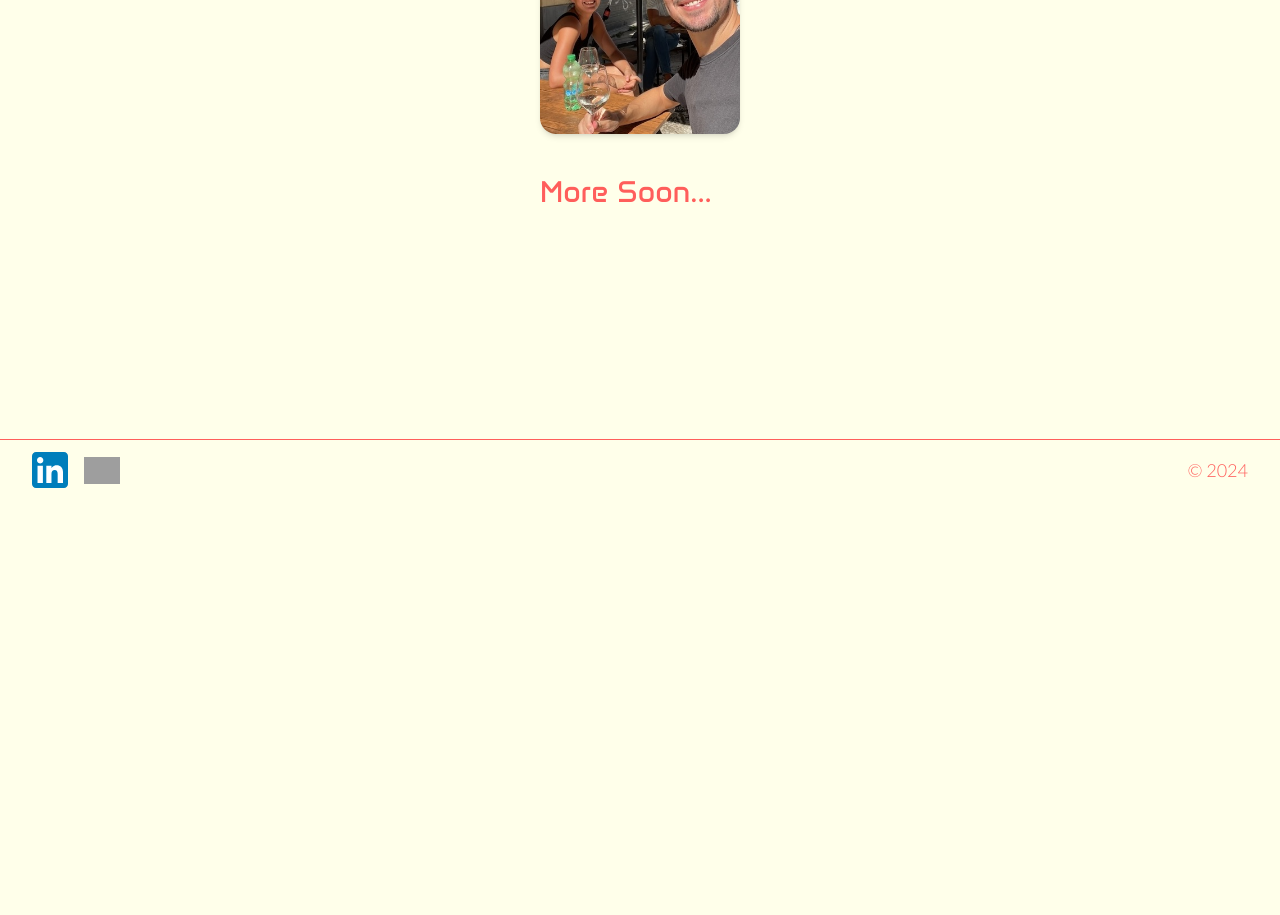
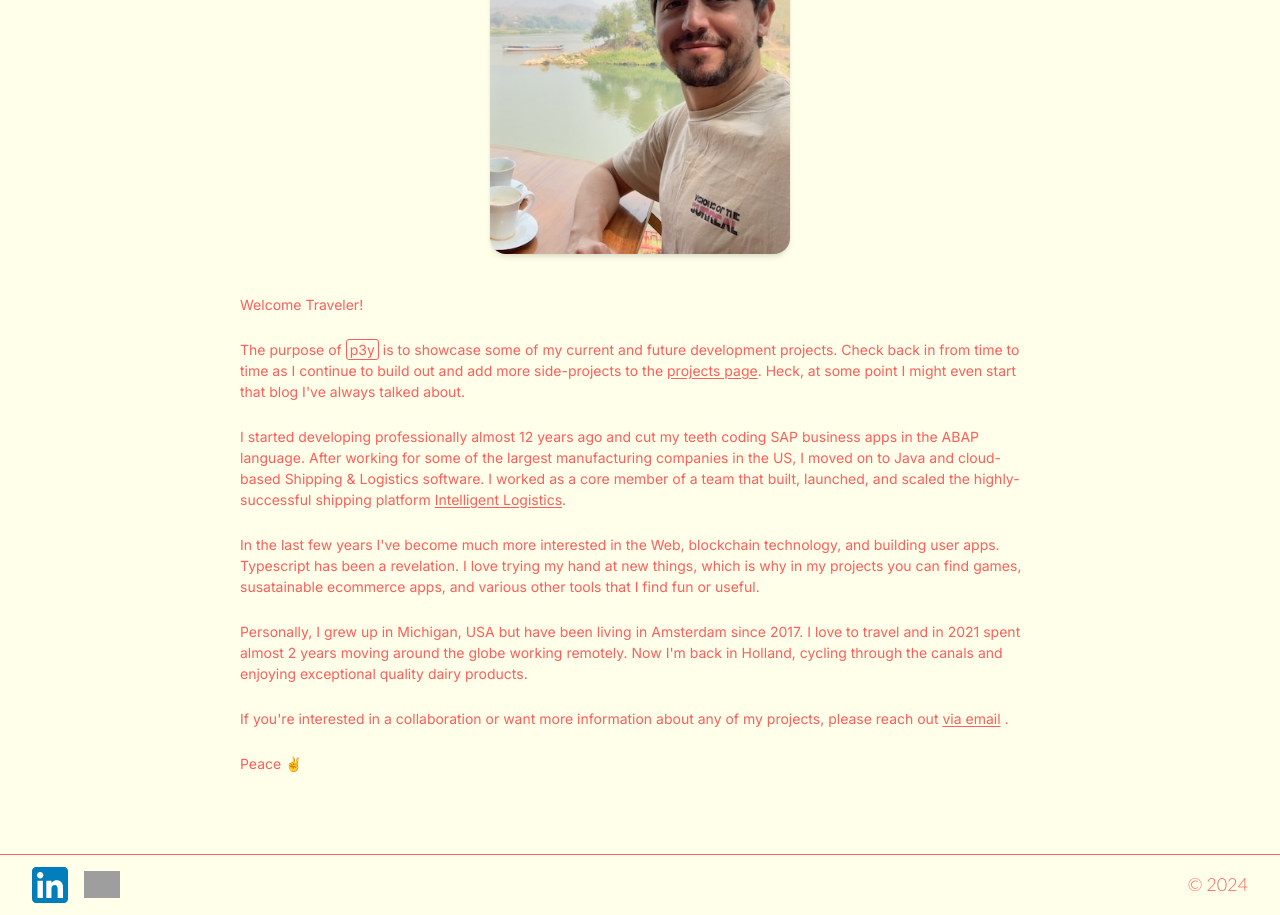
Before and after one commit to alexp3y/p3y, a Next.js app: page /about in a window 1280 px wide. Shown: the part 300-1215 px from the top of the page. Before the commit the page ends 800 px from the top, so only its background shows below. Built offline with nearby package versions, Linux system fonts and the light colour scheme; grey boxes are pictures that could not be loaded.

Commit message:
Added about section and improve projects

```diff
--- a/src/app/about/page.tsx
+++ b/src/app/about/page.tsx
@@ -6,17 +6,78 @@ export default function AboutPage() {
   return (
     <main className="flex min-h-screen flex-col items-center justify-between">
       <NavBar />
-      <div className="flex flex-col text-black flex-grow justify-start text-p3y-red p-10">
-        <h1 className="pb-10 text-3xl text-center">About Me</h1>
+      <div className="flex flex-col text-black flex-grow justify-start text-p3y-red p-10 items-center">
+        <h1 className="pb-10 text-3xl text-center">About</h1>
         <Image
           priority
           className="rounded-2xl shadow-md"
-          src="/images/about.jpeg"
-          width={200}
+          src="/images/IMG_4935.jpeg"
+          width={300}
           height={400}
           alt="about"
         />
-        <h3 className="py-10 text-p3y-red anta text-3xl">More Soon...</h3>
+        <div className="flex flex-col gap-y-6 py-10 text-[14px] max-w-[800px]">
+          <p>Welcome Traveler!</p>
+          <p>
+            The purpose of{' '}
+            <span className="border border-p3y-red rounded-[3px] py-[1px] px-[3px]">
+              p3y
+            </span>{' '}
+            is to showcase some of my current and future development projects.
+            Check back in from time to time as I continue to build out and add
+            more side-projects to the{' '}
+            <a className="underline underline-offset-2" href="/projects">
+              projects page
+            </a>
+            . Heck, at some point I might even start that blog I've always
+            talked about.
+          </p>
+          <p>
+            I started developing professionally almost 12 years ago and cut my
+            teeth coding SAP business apps in the ABAP language. After working
+            for some of the largest manufacturing companies in the US, I moved
+            on to Java and cloud-based Shipping & Logistics software. I worked
+            as a core member of a team that built, launched, and scaled the
+            highly-successful shipping platform{' '}
+            <a
+              className="underline underline-offset-2"
+              href="https://www.youtube.com/watch?v=Z1ipZmUjYvs"
+              target="_blank"
+              rel="noreferrer"
+            >
+              Intelligent Logistics
+            </a>
+            .
+          </p>
+          <p>
+            In the last few years I've become much more interested in the Web,
+            blockchain technology, and building user apps. Typescript has been a
+            revelation. I love trying my hand at new things, which is why in my
+            projects you can find games, susatainable ecommerce apps, and
+            various other tools that I find fun or useful.
+          </p>
+          <p>
+            Personally, I grew up in Michigan, USA but have been living in
+            Amsterdam since 2017. I love to travel and in 2021 spent almost 2
+            years moving around the globe working remotely. Now I'm back in
+            Holland, cycling through the canals and enjoying exceptional quality
+            dairy products.
+          </p>
+          <p>
+            If you're interested in a collaboration or want more information
+            about any of my projects, please reach out{' '}
+            <a
+              className="underline underline-offset-2"
+              href="mailto:alexp3y@gmail.com?subject=Hello"
+              target="_blank"
+              rel="noreferrer"
+            >
+              via email
+            </a>{' '}
+            .
+          </p>
+          <p>Peace ✌️</p>
+        </div>
       </div>
       <Footer />
     </main>
--- a/src/components/Homepage/HomepageHello.tsx
+++ b/src/components/Homepage/HomepageHello.tsx
@@ -5,30 +5,20 @@ import React, { useEffect } from 'react';
 
 const HomepageHello: React.FC = () => {
   return (
-    <div className="w-full md:text-3xl anta flex flex-col gap-y-6 text-xl dark:text-p3y-grey text-center mb-36 justify-center p-16">
-      <div className="flex items-center justify-center flex-col md:flex-row gap-y-6 gap-x-10">
-        <span className="text-3xl md:text-4xl">
+    <div className="w-full md:text-3xl anta flex flex-col gap-y-6 text-xl dark:text-p3y-grey text-center mb-16 justify-center p-16">
+      <span className="text-4xl md:text-5xl pb-4">
         {"Hi there, I'm"}{' '}
         <Link href="/about">
           <span className="active:text-p3y-blue dark:active:text-p3y-maize text-p3y-red text-nowrap hover:text-p3y-blue dark:hover:text-p3y-maize">
             <span className="hover:underline underline-offset-4 decoration-2">
-                Alex
+              Alex Perry
             </span>{' '}
-              🖖
+            👋
           </span>
         </Link>
       </span>
-        <Image
-          priority
-          className="rounded-2xl shadow-xl"
-          src="/images/about.jpeg"
-          width={175}
-          height={150}
-          alt="about"
-        />
-      </div>
       <span>
-        I write software from my home in{' '}
+        I build software from my home in{' '}
         <Link
           href="https://www.youtube.com/watch?v=3lqNDCaDWgM"
           target="_blank"
@@ -54,7 +44,7 @@ const HomepageHello: React.FC = () => {
         </Link>
       </span>
       <span>
-        Please say hello via{' '}
+        Send me a hello via{' '}
         <Link
           href="mailto:alexp3y@gmail.com?subject=Hello"
           target="_blank"
@@ -69,7 +59,7 @@ const HomepageHello: React.FC = () => {
         </Link>
       </span>
       <span>
-        Or kill some time with a{' '}
+        Or waste some time with a silly{' '}
         <Link href="/colorflu">
           <span className="active:text-p3y-blue dark:active:text-p3y-maize text-p3y-red text-nowrap hover:text-p3y-blue dark:hover:text-p3y-maize">
             <span className="hover:underline underline-offset-4 decoration-2">
--- a/src/components/NavBar.tsx
+++ b/src/components/NavBar.tsx
@@ -3,15 +3,14 @@
 import Link from 'next/link';
 import React from 'react';
 import Logo from './NavBar/Logo';
+import MobileMenuButton from './NavBar/MobileMenuButton';
 import ThemeSwitch from './NavBar/ThemeSwitch';
-import MobileMenu from './NavBar/MobileMenu';
-import MobileMenuButton from './NavBar/MobileMenuButton';
 
 interface Props {}
 
 const NavBar: React.FC<Props> = () => {
   return (
-    <div className="w-full md:px-6 px-4 pt-2 pb-3 border-b border-p3y-red flex justify-between bg-p3y-ivory dark:bg-p3y-gunmetal items-center text-p3y-red lato h-[60px]">
+    <div className="w-full md:px-6 px-4 pt-3 pb-2 border-b border-p3y-red flex justify-between bg-p3y-ivory dark:bg-p3y-gunmetal items-center text-p3y-red lato h-[60px]">
       <Logo />
       <div className="hidden md:flex h-full items-center text-[16px] gap-x-8 mr-12">
         <>
--- a/src/components/NavBar/Logo.tsx
+++ b/src/components/NavBar/Logo.tsx
@@ -5,7 +5,7 @@ const Logo: React.FC = () => {
   return (
     <Link href="/">
       <div className="bg-p3y-gunmetal dark:bg-p3y-blue rounded-[3px]">
-        <span className="text-[30px] tracking-[0px] leading-none text-p3y-red border-[2px] border-p3y-red rounded-[3px] px-[4px] pb-[6px] pt-[2px]  dark:bg-p3y-gunmetal bg-p3y-ivory anta cursor-pointer active:border-p3y-blue active:text-p3y-blue dark:active:border-p3y-maize dark:active:text-p3y-maize -translate-y-[2px] translate-x-[2px] z-20 flex shadow-xl">
+        <span className="text-[30px] tracking-[0px] leading-none text-p3y-red border-[2px] border-p3y-red rounded-[3px] px-[4px] pb-[6px] pt-[2px]  dark:bg-p3y-gunmetal bg-p3y-ivory anta cursor-pointer active:border-p3y-blue active:text-p3y-blue dark:active:border-p3y-maize dark:active:text-p3y-maize -translate-y-[4px] translate-x-[4px] z-20 flex shadow-xl">
           p3y
         </span>
       </div>
--- a/src/components/Projects/ProjectCard.tsx
+++ b/src/components/Projects/ProjectCard.tsx
@@ -6,17 +6,24 @@ interface Props {
   link: string;
   image: string;
   title: string;
+  description: string;
   external?: boolean;
 }
 
-const ProjectCard: React.FC<Props> = ({ link, image, title, external }) => {
+const ProjectCard: React.FC<Props> = ({
+  link,
+  image,
+  title,
+  external,
+  description,
+}) => {
   return (
     <Link
       href={link}
       target={external ? '_blank' : ''}
       rel={external ? '_blank' : ''}
     >
-      <div className="flex flex-col border border-p3y-red rounded-2xl cursor-pointer h-[240px]">
+      <div className="flex flex-col border border-p3y-red rounded-2xl cursor-pointer h-[260px]">
         <Image
           priority
           className="rounded-t-2xl shadow-md"
@@ -25,8 +32,9 @@ const ProjectCard: React.FC<Props> = ({ link, image, title, external }) => {
           height={200}
           alt={title}
         />
-        <div className="w-full text-center flex flex-col flex-grow items-center justify-center">
+        <div className="w-full text-center flex flex-col flex-grow items-center justify-between p-2">
           <h3 className="text-2xl">{title}</h3>
+          <p className="text-sm">{description}</p>
         </div>
       </div>
     </Link>
--- a/src/projects/colorflu/engine.ts
+++ b/src/projects/colorflu/engine.ts
@@ -97,7 +97,9 @@ export class ColorfluEngine {
   };
 
   public applyKey(key: string) {
-    if (this._paused || this._game?.gameOver) return;
+    if (this._paused || this._game?.gameOver || this._game?.cell.isExploded()) {
+      return;
+    }
     switch (key.toLowerCase()) {
       case 'enter':
         // this.pause();
```
Also changed, not shown: src/app/projects/page.tsx (+10 -4 lines), src/components/NavBar/MobileMenu.tsx (+4 -4 lines), src/projects/colorflu/graphics.ts (+4 -9 lines), public/images/IMG_4935.jpeg (added), public/images/decksy-screenshot.png (added). Lines whose indentation alone changed are shown as unchanged.
